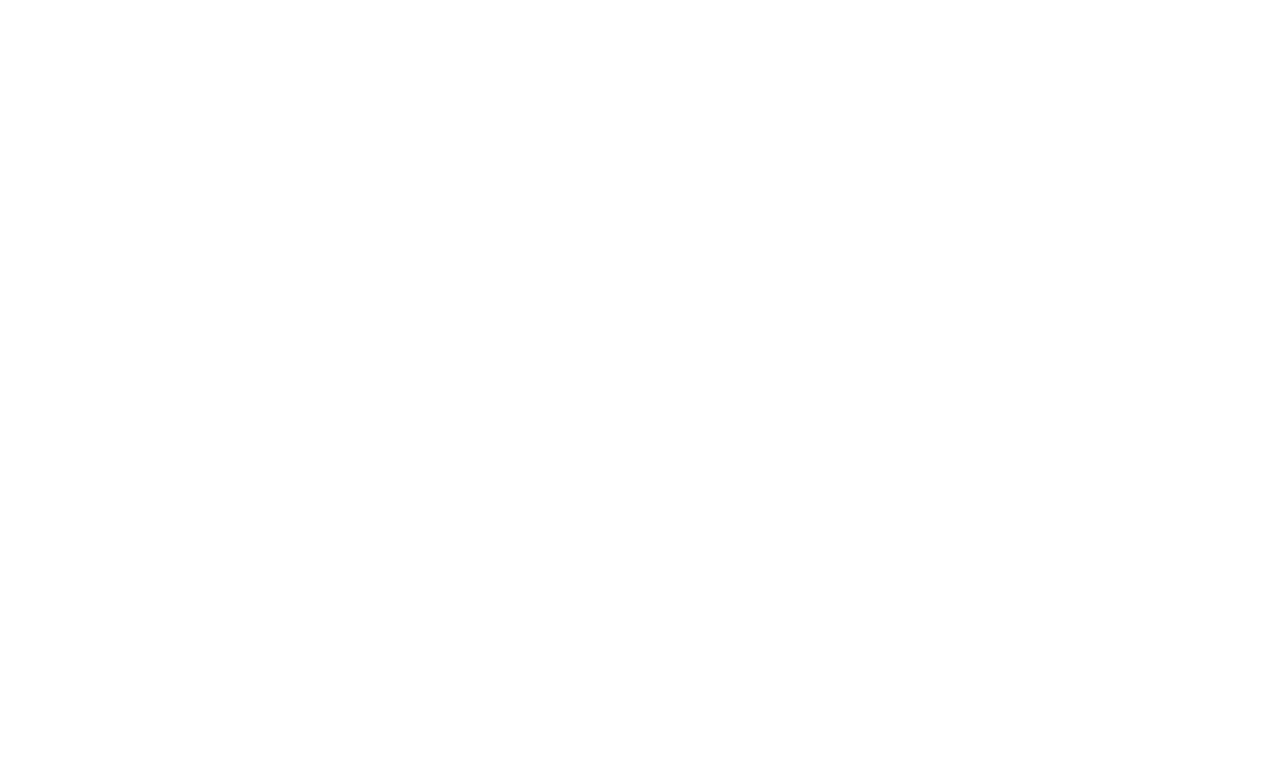
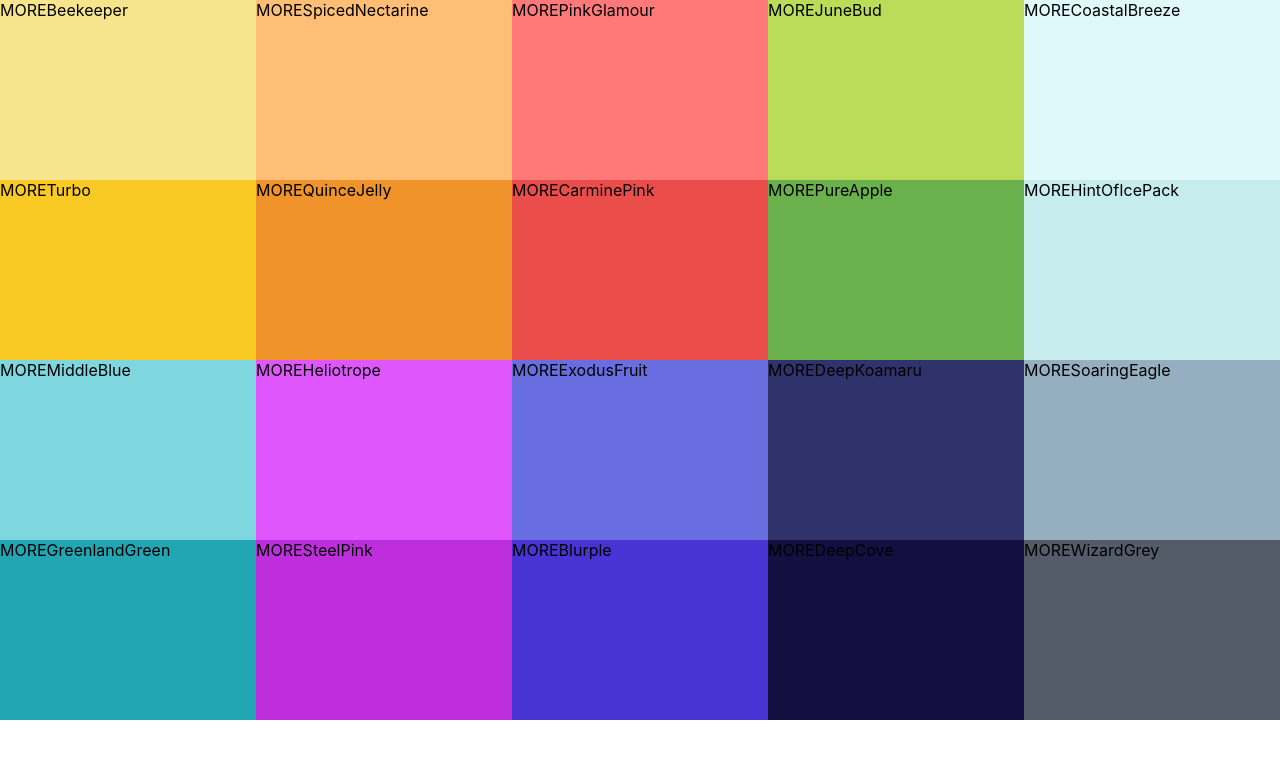
Before and after one commit to gabrielantony/Color-Palette, a React (Create React App) app: page / in a window 1280 px wide. Shown: the top 758 px of the page. Built offline with nearby package versions, Linux system fonts and the light colour scheme.

Commit message:
add ColorBox

```diff
--- /dev/null
+++ b/src/ColorBox.css
@@ -0,0 +1,8 @@
+.ColorBox {
+    width: 20%;
+    height: 25%;
+    margin: 0 auto;
+    display: inline-block;
+    position: relative;
+    cursor: pointer;
+}
--- /dev/null
+++ b/src/ColorBox.js
@@ -0,0 +1,16 @@
+import React, { Component } from 'react';
+import "./ColorBox.css"
+
+class ColorBox extends Component {
+
+    render() {
+        return (
+            <div style={{background: this.props.background}} className="ColorBox">
+                <span>MORE</span>
+                <span>{this.props.name}</span>
+            </div>
+        )
+    }
+}
+
+export default ColorBox;
--- /dev/null
+++ b/src/Palette.css
@@ -0,0 +1,7 @@
+.Palette {
+    height: 100vh;
+}
+
+.Palette-colors {
+    height: 90%;
+}
--- a/src/Palette.js
+++ b/src/Palette.js
@@ -1,12 +1,18 @@
-import React, { Component } from 'react'
+import React, { Component } from 'react';
+import ColorBox from "./ColorBox";
+import "./Palette.css"
+class Palette extends Component {
 
-class Palette extends Component {
     render() {
+        const colorBoxes = this.props.colors.map(color => (
+            <ColorBox background={color.color} name={color.name} />
+        ));
+
         return (
             <div className="Palette">
                 {/* Navbar goes here */}
                 <div className="Palette-colors">
-                {/* bunch of color boxes */}
+                    {colorBoxes}
                 </div>
                 {/* Footer eventually */}
             </div>
```
